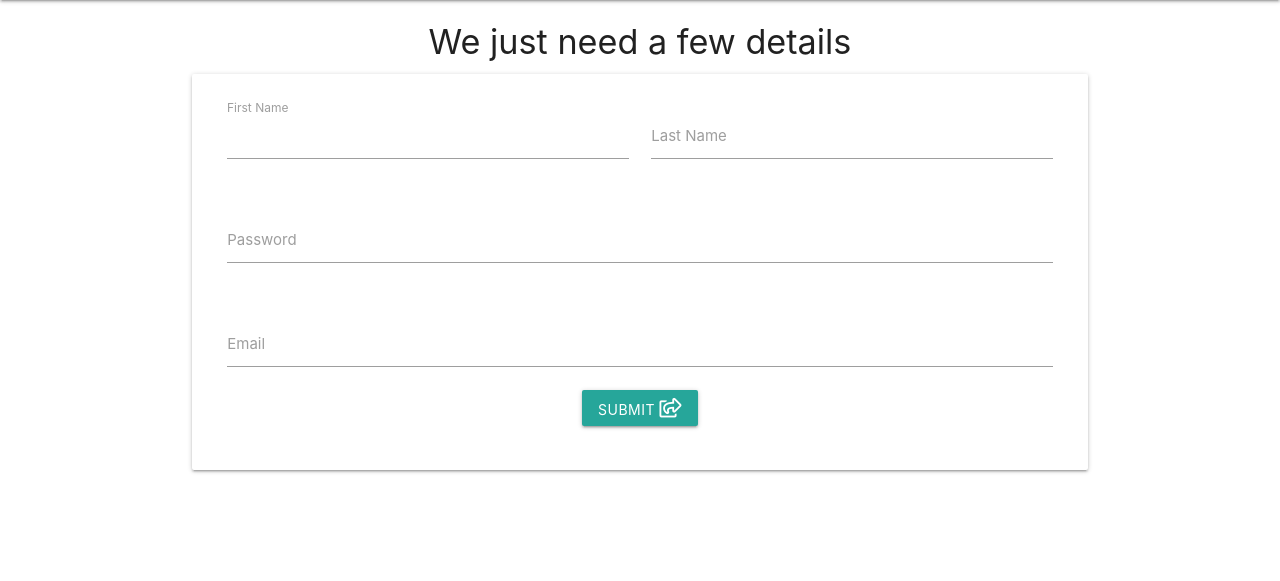
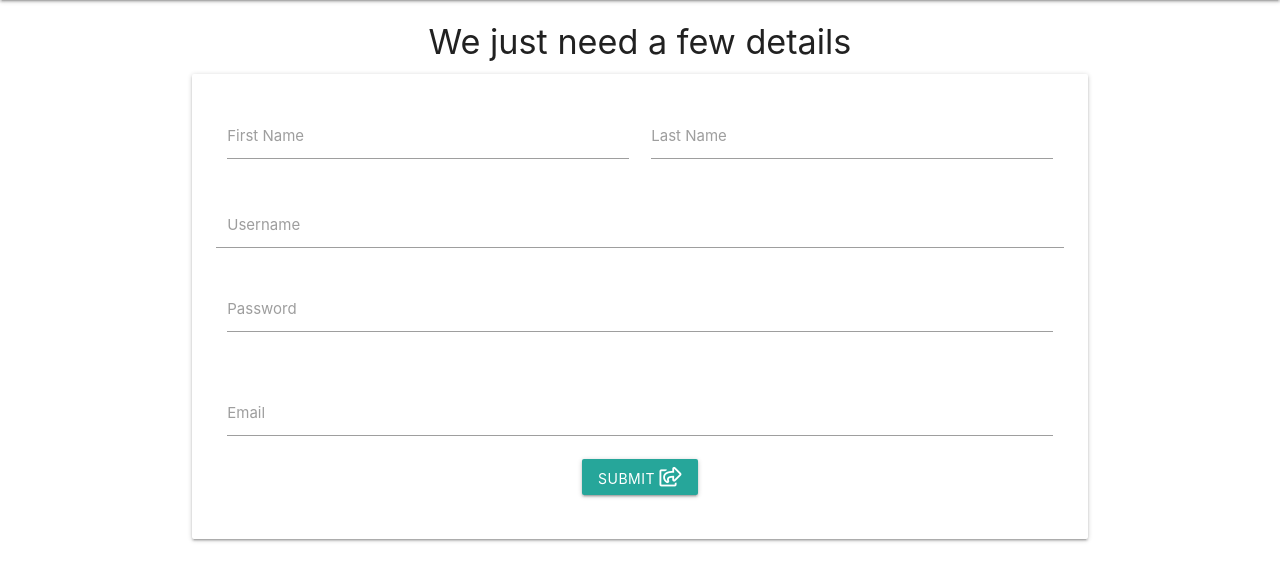
Before and after one commit to Code-Institute-Submissions/cmd-source-MS3-Dishes_OctResub, a Flask app: page /register in a window 1280 px wide. Shown: the part 64-645 px from the top of the page. Run offline with Flask 2, Linux system fonts and the light colour scheme; some libraries are stand-ins or nearby versions.

Commit message:
adding in registration functionality, currently getting a 304 message

```diff
--- a/app.py
+++ b/app.py
@@ -27,6 +27,26 @@ def home():
 
 @app.route("/register", methods=["GET", "POST"])
 def register():
+    if request.method == "POST":
+        existing = mongo.db.users.find_one(
+            {"user_name": request.form.get("user_name").lower})
+
+        if existing:
+            flash("Username not available")
+            redirect(url_for("register"))
+
+        new_user = {
+            "first_name": request.form.get("first_name").lower(),
+            "last_name":  request.form.get("last_name").lower(),
+            "user_name":  request.form.get("user_name").lower(),
+            "user_password":  request.form.get("user_password").lower(),
+            "user_email":  request.form.get("user_email").lower(),
+        }
+        mongo.db.users.insert_one(new_user)
+
+        session["user_cookie"] = request.form.get("user_name").lower()
+
+
     return render_template("register.html")
 
 
--- a/templates/register.html
+++ b/templates/register.html
@@ -13,24 +13,28 @@
         <form class="card-panel center-align">
             <div class="row">
                 <div class="input-field col s6">
-                  <input placeholder="" id="first_name" type="text" class="validate">
+                  <input id="first_name" name="first_name" type="text" class="validate">
                   <label for="first_name">First Name</label>
                 </div>
                 <div class="input-field col s6">
-                  <input id="last_name" type="text" class="validate">
+                  <input id="last_name" name="last_name" type="text" class="validate">
                   <label for="last_name">Last Name</label>
+                </div>
+              </div>
+              <div class="input-field col s12">
+                <input id="user_name" name="user_name" type="text" class="validate">
+                <label for="user_name">Username</label>
+              </div>
+              <div class="row">
+                <div class="input-field col s12">
+                  <input id="user_password" type="password" name="user_password" class="validate">
+                  <label for="user_password">Password</label>
                 </div>
               </div>
               <div class="row">
                 <div class="input-field col s12">
-                  <input id="password" type="password" class="validate">
-                  <label for="password">Password</label>
-                </div>
-              </div>
-              <div class="row">
-                <div class="input-field col s12">
-                  <input id="email" type="email" class="validate">
-                  <label for="email">Email</label>
+                  <input id="user_email" name="user_email" type="email" class="validate">
+                  <label for="user_email">Email</label>
                 </div>
                 <button class="btn waves-effect waves-light" type="submit" name="action">Submit
                     <i class="far fa-share-square"></i>
```
